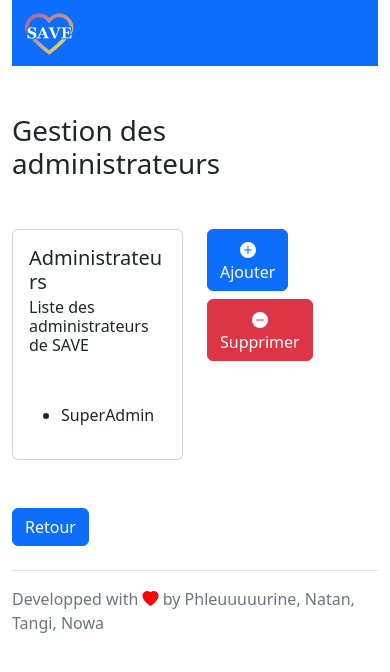
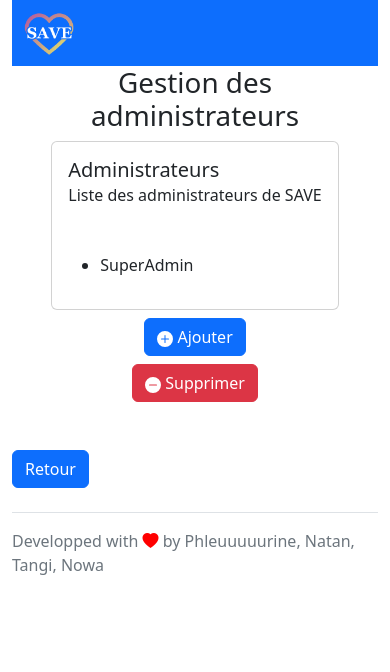
Before and after one commit to Noah-Langlois/Application_SAVE, a Vue app in the folder frontend/client_vue_global/: page /admin/1/admin_manager in a window 390 px wide. Shown: the top 672 px of the page. Built offline with nearby package versions, Linux system fonts and the light colour scheme.

Commit message:
Version mobile de la gestion des admins

```diff
--- a/frontend/client_vue_global/src/components/AdminManager.vue
+++ b/frontend/client_vue_global/src/components/AdminManager.vue
@@ -5,6 +5,9 @@ import { inject } from 'vue'
 const router = useRouter()
 
 const store = inject('STORE')
+
+store.methods.setIsMobile()
+window.onresize = store.methods.setIsMobile
 
 function changeRoute(value) {
   console.log(store.system.debug)
@@ -17,6 +20,8 @@ function changeRoute(value) {
 
 <template>
     <main>
+      <!--Version Ordinateur-->
+      <div id="adminManagerDesktop" v-if="!store.state.isMobile">
         <div class="mt-5">
             <h1>Gestion des administrateurs</h1>
         </div>
@@ -83,11 +88,94 @@ function changeRoute(value) {
                 </div>
               </div>
             </div>
-
           </div>
         </div>
         <div class="mt-5">
             <button class="btn btn-primary" @click="changeRoute('HomeAdmin')">Retour</button>
         </div>
+      </div>
+
+      <!--Version Mobile-->
+      <div id="adminManagerMobile" v-else>
+        <div class="row justify-content-center">
+          <div class="col container text-center">
+            <h1>Gestion des administrateurs</h1>
+          </div>
+        </div>
+        <div class="row justify-content-center">
+          <div class="col d-flex justify-content-center">
+            <div class="card">
+              <div class="card-body">
+                <h5 class="card-title">Administrateurs</h5>
+                <h6 class="card-subtitle mb-2 text-body-secondary">Liste des administrateurs de SAVE</h6>
+                <ul class="mt-5">
+                  <li>SuperAdmin</li>
+                </ul>
+              </div>
+            </div>
+          </div>
+        </div>
+        <div class="row justify-content-center mt-2">
+          <div class="col container text-center">
+            <!--Boutton d'ajout d'un admin-->
+            <button class="btn btn-primary" data-bs-toggle="modal" data-bs-target="#ajoutModal" style="max-width: 18rem;;">
+              <svg xmlns="http://www.w3.org/2000/svg" width="16" height="16" fill="currentColor" class="bi bi-plus-circle-fill" viewBox="0 0 16 16">
+                <path d="M16 8A8 8 0 1 1 0 8a8 8 0 0 1 16 0M8.5 4.5a.5.5 0 0 0-1 0v3h-3a.5.5 0 0 0 0 1h3v3a.5.5 0 0 0 1 0v-3h3a.5.5 0 0 0 0-1h-3z"/>
+              </svg> Ajouter
+            </button>
+            <!-- Modal d'ajout admin -->
+            <div class="modal fade" id="ajoutModal" tabindex="-1" aria-labelledby="ajoutModalLabel" aria-hidden="true">
+              <div class="modal-dialog">
+                <div class="modal-content">
+                  <div class="modal-header">
+                    <h1 class="modal-title fs-5" id="ajoutModalLabel">Ajouter un administrateur</h1>
+                    <button type="button" class="btn-close" data-bs-dismiss="modal" aria-label="Close"></button>
+                  </div>
+                  <div class="modal-body">
+                    <h4>Pseudo :</h4>
+                    <input class="form-control"/>
+                  </div>
+                  <div class="modal-footer">
+                    <button type="button" class="btn btn-secondary" data-bs-dismiss="modal">Annuler</button>
+                    <button type="button" class="btn btn-primary">Valider</button>
+                  </div>
+                </div>
+              </div>
+            </div>
+          </div>
+          <!--Boutton de supression-->
+        </div>
+        <div class="row justify-content-center">
+          <div class="col container text-center">
+            <button class="btn btn-danger mt-2" data-bs-toggle="modal" data-bs-target="#suppModal">
+              <svg xmlns="http://www.w3.org/2000/svg" width="16" height="16" fill="currentColor" class="bi bi-dash-circle-fill" viewBox="0 0 16 16">
+                <path d="M16 8A8 8 0 1 1 0 8a8 8 0 0 1 16 0M4.5 7.5a.5.5 0 0 0 0 1h7a.5.5 0 0 0 0-1z"/>
+              </svg> Supprimer
+            </button>
+            <!-- Modal de supressions admin -->
+            <div class="modal fade" id="suppModal" tabindex="-1" aria-labelledby="suppModalLabel" aria-hidden="true">
+              <div class="modal-dialog">
+                <div class="modal-content">
+                  <div class="modal-header">
+                    <h1 class="modal-title fs-5" id="suppModalLabel">Supprimer un administrateur</h1>
+                    <button type="button" class="btn-close" data-bs-dismiss="modal" aria-label="Close"></button>
+                  </div>
+                  <div class="modal-body">
+                    <h4>Pseudo :</h4>
+                    <input class="form-control"/>
+                  </div>
+                  <div class="modal-footer">
+                    <button type="button" class="btn btn-secondary" data-bs-dismiss="modal">Annuler</button>
+                    <button type="button" class="btn btn-primary">Valider</button>
+                  </div>
+                </div>
+              </div>
+            </div>
+          </div>
+        </div>
+        <div class="mt-5">
+            <button class="btn btn-primary" @click="changeRoute('HomeAdmin')">Retour</button>
+        </div>
+      </div>
     </main>
 </template>
```
